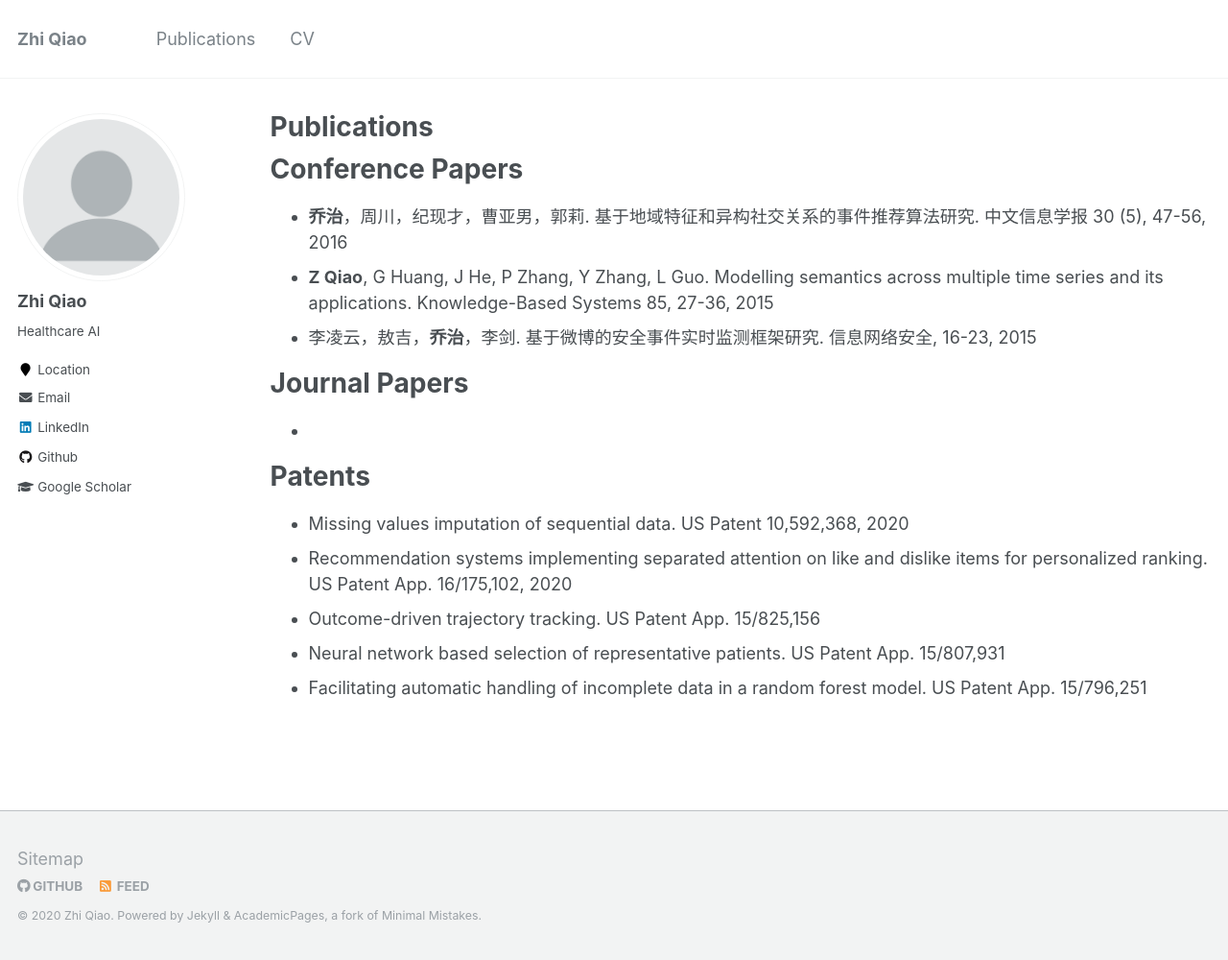
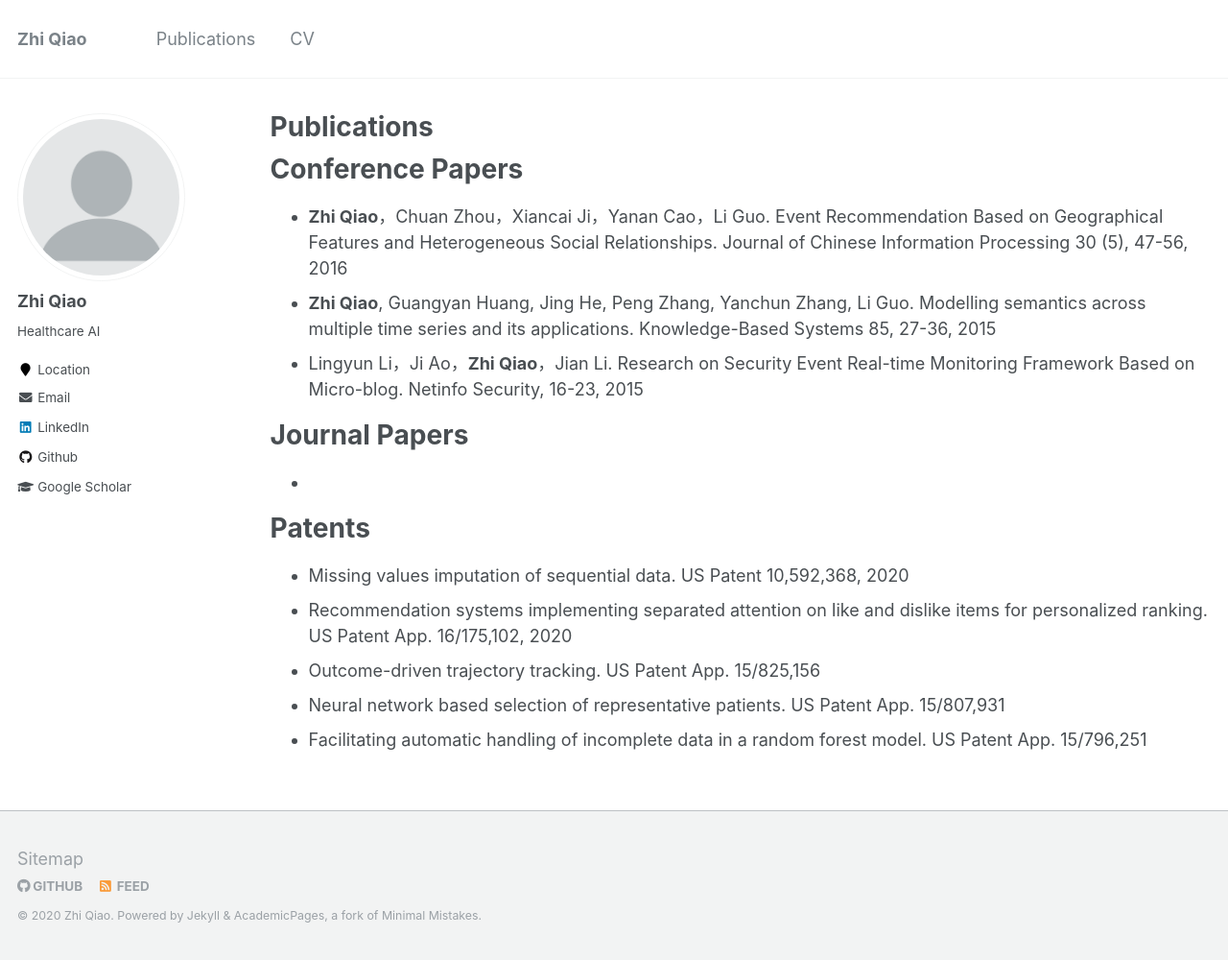
Before and after one commit to qxiaobu/qxiaobu.github.io, a Jekyll site: the page built from _pages/publications.md, in a window 1280 px wide and 1000 px high. Shown: the whole window at 96% size. Built offline with Jekyll 4.4.1, drawn with Linux system fonts in a browser that asks for light colours.

Commit message:
Update publications.md

```diff
--- a/_pages/publications.md
+++ b/_pages/publications.md
@@ -7,9 +7,9 @@ author_profile: true
 Conference Papers
 ======
 
-* <b>乔治</b>，周川，纪现才，曹亚男，郭莉. 基于地域特征和异构社交关系的事件推荐算法研究. 中文信息学报 30 (5), 47-56, 2016
-* <b>Z Qiao</b>, G Huang, J He, P Zhang, Y Zhang, L Guo. Modelling semantics across multiple time series and its applications. Knowledge-Based Systems 85, 27-36, 2015
-* 李凌云，敖吉，<b>乔治</b>，李剑. 基于微博的安全事件实时监测框架研究. 信息网络安全, 16-23, 2015
+* <b>Zhi Qiao</b>，Chuan Zhou，Xiancai Ji，Yanan Cao，Li Guo. Event Recommendation Based on Geographical Features and Heterogeneous Social Relationships. Journal of Chinese Information Processing 30 (5), 47-56, 2016
+* <b>Zhi Qiao</b>, Guangyan Huang, Jing He, Peng Zhang, Yanchun Zhang, Li Guo. Modelling semantics across multiple time series and its applications. Knowledge-Based Systems 85, 27-36, 2015
+* Lingyun Li，Ji Ao，<b>Zhi Qiao</b>，Jian Li. Research on Security Event Real-time Monitoring Framework Based on Micro-blog. Netinfo Security, 16-23, 2015
 
 
 Journal Papers
```
